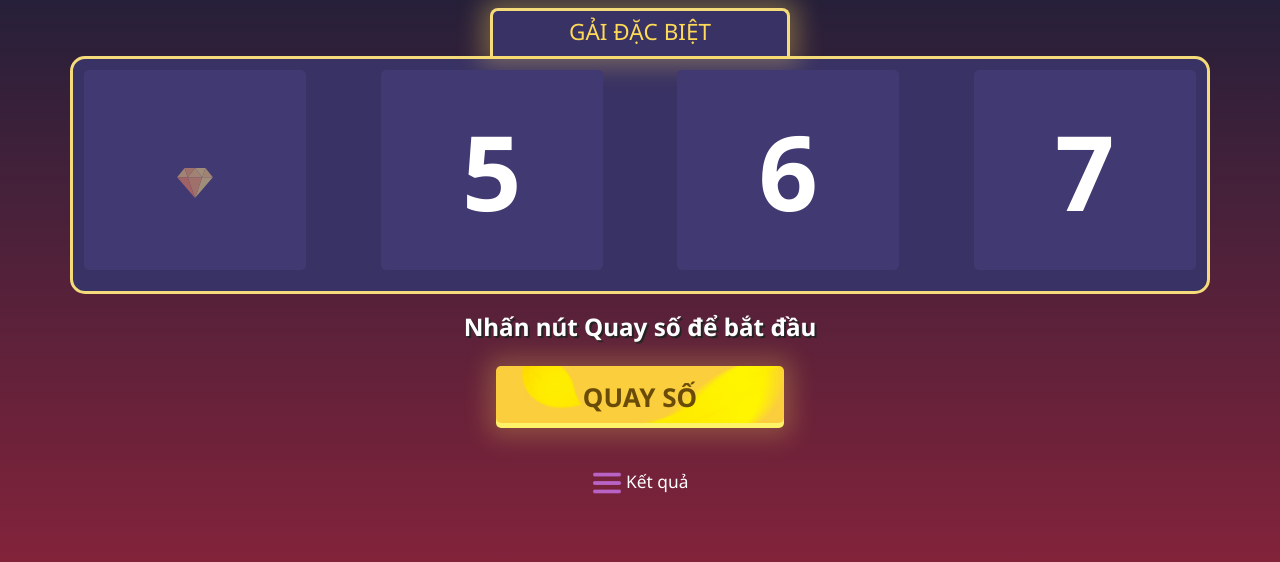
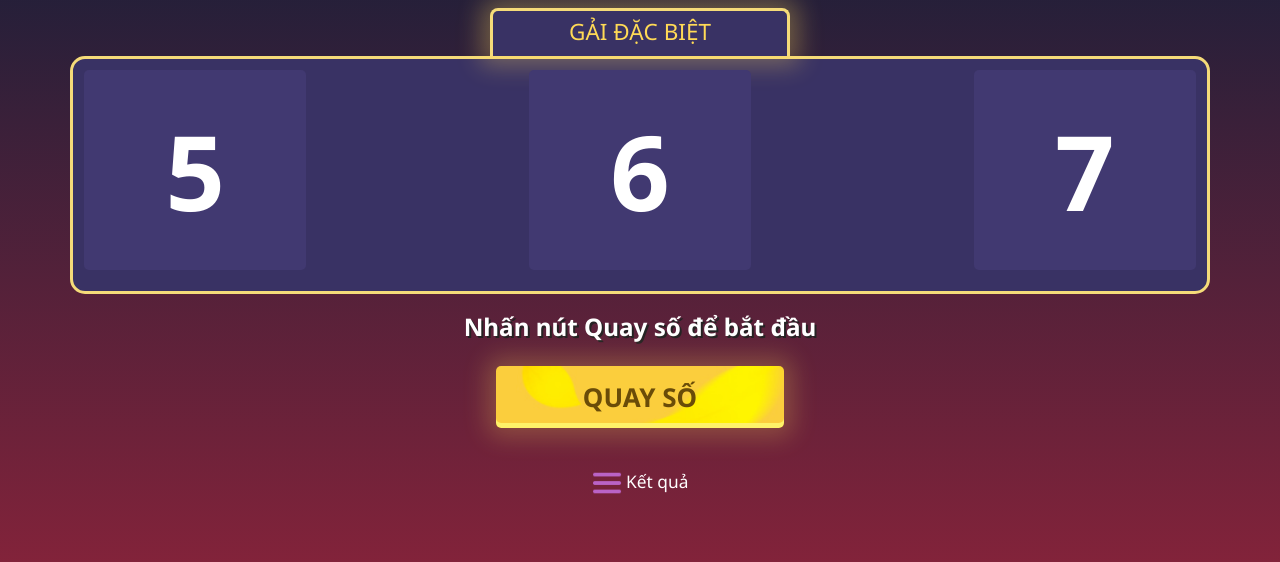
Before and after one commit to drenvir/LuckyMoney, a plain HTML site: page index.html in a window 1280 px wide. Shown: the part 202-764 px from the top of the page. Drawn offline with Linux system fonts and the light colour scheme.

Commit message:
Update index.html

```diff
--- a/index.html
+++ b/index.html
@@ -50,7 +50,7 @@
                 <div class="section-body">
                     <div class="section-body-inner section-body-inner-primary">
                         <ul class="slots">
-                            <li><img src="images/diamond-prize.svg" alt=""></li>
+                            <!--<li><img src="images/diamond-prize.svg" alt=""></li>-->
                             <!-- <li class="blur">0</li> -->
                             <!-- <li>V</li> -->
                             <!-- <li>2</li> -->
```
